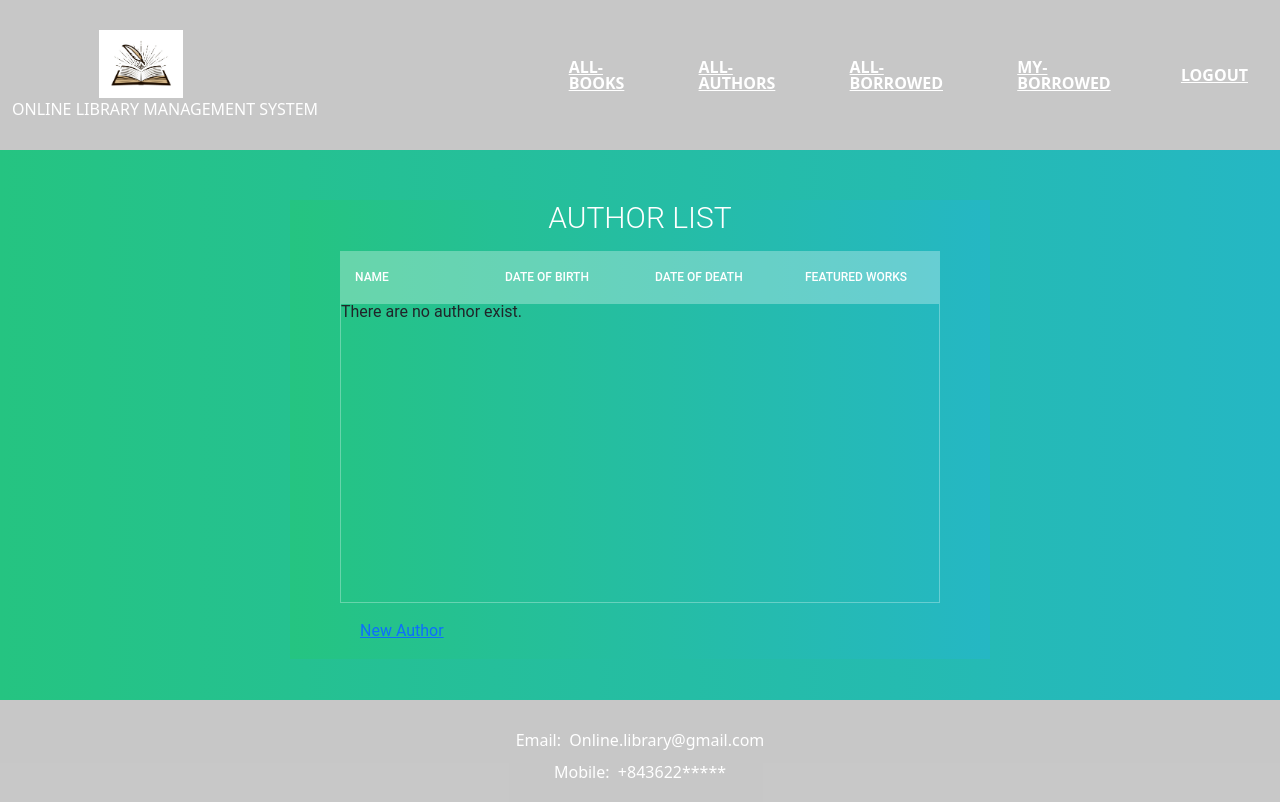
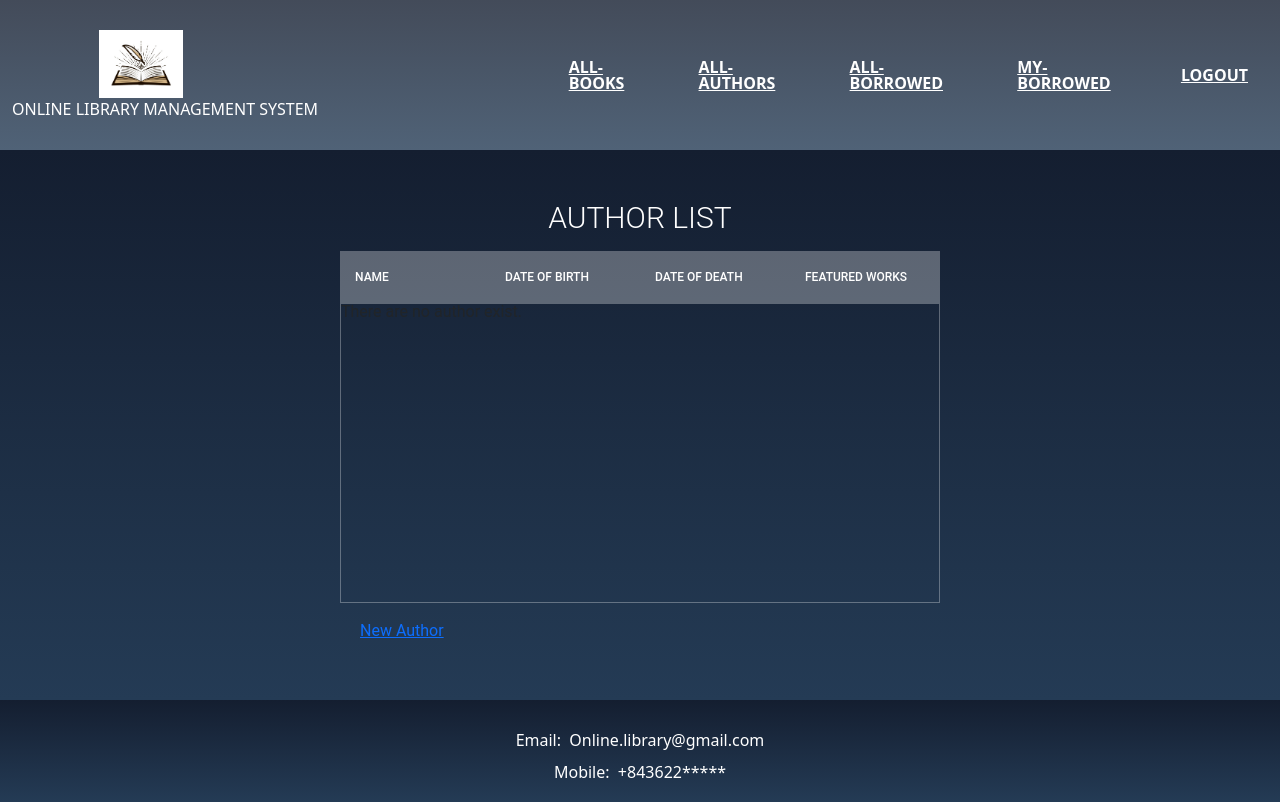
Before and after one commit to QuocTrung76/MyLib, a Django app: page /catalog/authors in a window 1280 px wide. Run offline with Django 3.2, Linux system fonts and the light colour scheme; the visitor is signed in with stand-in values (Sample User, id 1); data that the repository does not hold is empty.

Commit message:
modified background section

```diff
--- a/catalog/static/css/styles.css
+++ b/catalog/static/css/styles.css
@@ -127,7 +127,7 @@
 	box-shadow: 0 5px 15px rgba(0,0,0,.2);
     height: 150px;
     width: 100%;
-    background-color: rgba(34,34,34,0.25);
+    background: linear-gradient(rgba(20,30,48,0.8), rgba(36,59,85,0.8));
 }
 
 section
@@ -141,7 +141,7 @@
 {
     height:102px;
     width: 100%;
-    background-color: rgba(34,34,34,0.25);
+    background: linear-gradient(#141e30, #243b55);
 }
 
 
@@ -187,14 +187,7 @@
     transition: .5s
 }
 
-section
-{
-    margin-top: 0px;
-    background-image: url("1.jpg");
-    background-repeat: no-repeat;
-    background-size: 100% 100%;
-    /* background: linear-gradient(#141e30, #243b55); */
-}
+
 
 .col-sm-10
 {
@@ -392,18 +385,22 @@
 @import url(https://fonts.googleapis.com/css?family=Roboto:400,500,300,700);
 .book_section
 {
-    background: -webkit-linear-gradient(left, #25c481, #25b7c4);
-    background: linear-gradient(to right, #25c481, #25b7c4);
-    font-family: 'Roboto', sans-serif;
+    /* background: -webkit-linear-gradient(left, #25c481, #25b7c4);
+    background: linear-gradient(to right, #25c481, #25b7c4); */
+    margin:0;
+    padding:0;
+    font-family: sans-serif;
+    background: linear-gradient(#141e30, #243b55);
 }
 
 .booklist
 {
-    background: -webkit-linear-gradient(left, #25c481, #25b7c4);
-    background: linear-gradient(to right, #25c481, #25b7c4);
+    /* background: -webkit-linear-gradient(left, #25c481, #25b7c4);
+    background: linear-gradient(to right, #25c481, #25b7c4); */
     font-family: 'Roboto', sans-serif;
     width: 700px;
     margin: 0px auto;
+    /* background: linear-gradient(#141e30, #243b55); */
 }
 .inbooklist
 {
@@ -466,17 +463,16 @@
 
 
 /*-----------define author list-----------*/
-
+@import url(https://fonts.googleapis.com/css?family=Open+Sans:300,400,700);
 .author_section
 {
-    background: -webkit-linear-gradient(left, #25c481, #25b7c4);
-    background: linear-gradient(to right, #25c481, #25b7c4);
-    font-family: 'Roboto', sans-serif;
+    margin:0;
+    padding:0;
+    font-family: sans-serif;
+    background: linear-gradient(#141e30, #243b55);
 }
 .authorlist
 {
-    background: -webkit-linear-gradient(left, #25c481, #25b7c4);
-    background: linear-gradient(to right, #25c481, #25b7c4);
     font-family: 'Roboto', sans-serif;
     width: 700px;
     margin: 0px auto;
--- a/catalog/templates/index.html
+++ b/catalog/templates/index.html
@@ -1,7 +1,7 @@
 {% extends "base_generic.html" %}
 {% block title %}<title>Online Library Management System</title>{% endblock %}
 {% block index %}
-<section class="book_section">
+<section class="author_section">
 <div class="col-sm-10">
   <!-- <h1>Local Library Home</h1>
   <p>Welcome to LocalLibrary, a website developed by <em>Mozilla Developer Network</em>!</p>
--- a/locallibrary/settings.py
+++ b/locallibrary/settings.py
@@ -27,7 +27,7 @@
 #DEBUG = True
 DEBUG = os.environ.get('DJANGO_DEBUG', '') != 'False'
 
-ALLOWED_HOSTS = ['0.0.0.0','liboftrung.herokuapp.com','127.0.0.1', '4c29-113-172-238-224.ap.ngrok.io']
+ALLOWED_HOSTS = ['0.0.0.0','liboftrung.herokuapp.com','127.0.0.1', 'e830-113-172-238-224.ap.ngrok.io']
 
 
 # Application definition
```
Also changed, not shown: catalog/static/css/nhi.jpg (added).
